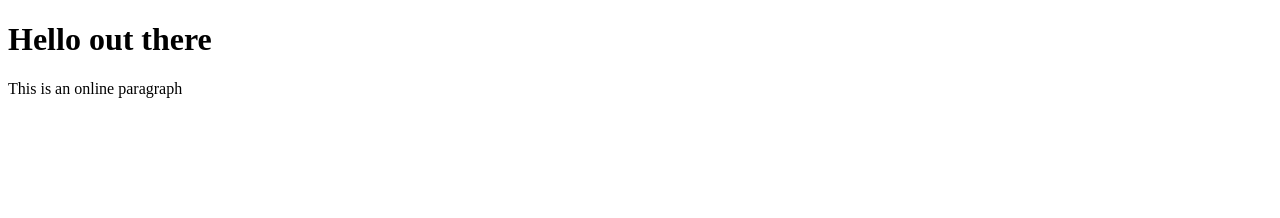
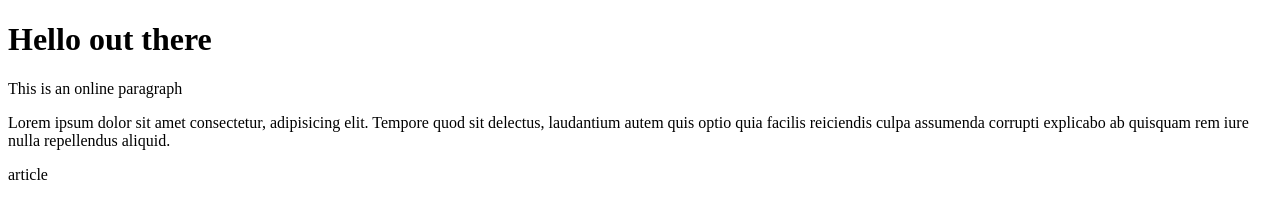
Before and after one commit to annielly/gitDemo, a plain HTML site: page index.html in a window 1280 px wide. Drawn offline with Linux system fonts and the light colour scheme.

Commit message:
added content to index

```diff
--- a/index.html
+++ b/index.html
@@ -9,5 +9,7 @@
 <body>
     <h1>Hello out there</h1>
     <p>This is an online paragraph</p>
+    <p>Lorem ipsum dolor sit amet consectetur, adipisicing elit. Tempore quod sit delectus, laudantium autem quis optio quia facilis reiciendis culpa assumenda corrupti explicabo ab quisquam rem iure nulla repellendus aliquid.</p>
+    <article>article</article>
 </body>
 </html>
```
Also changed, not shown: 1 other file.
